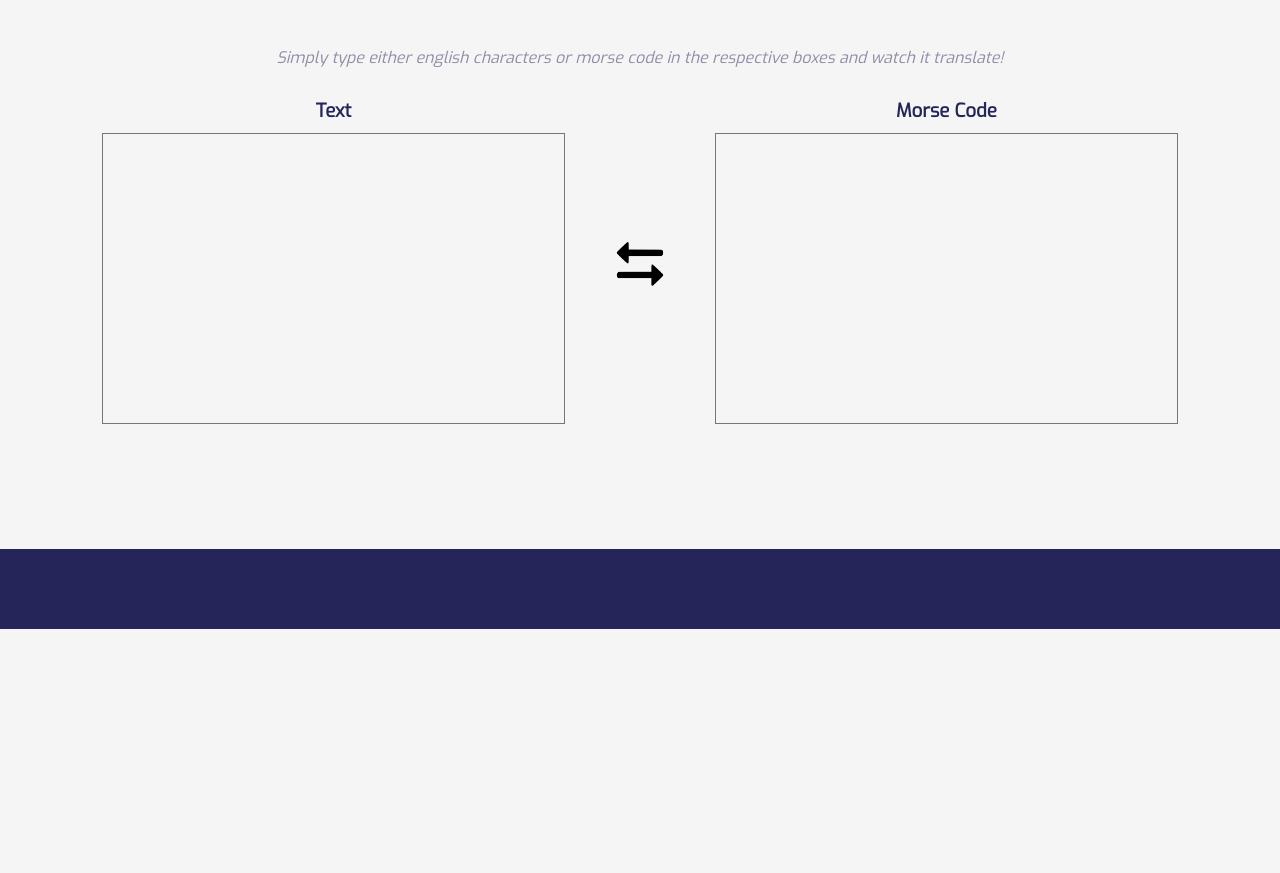
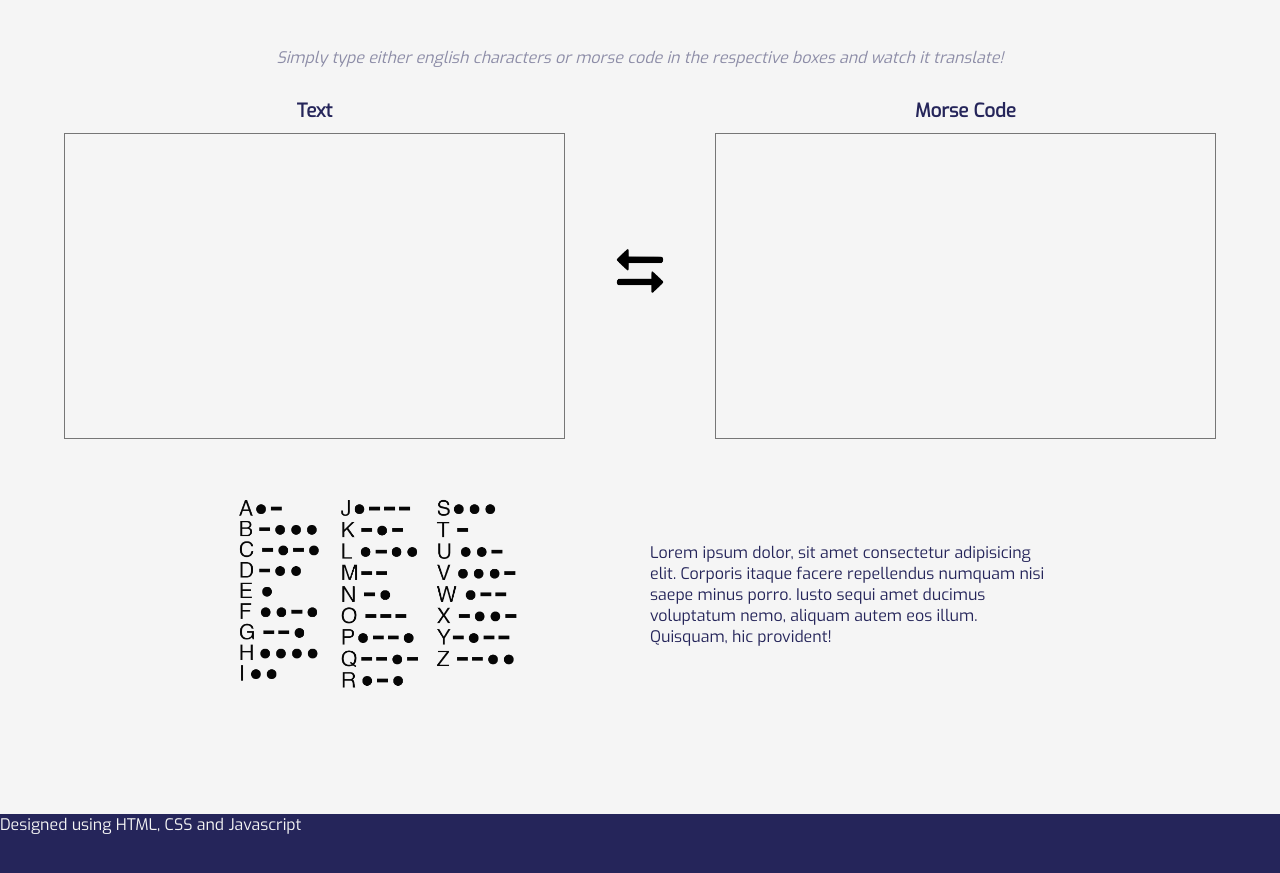
Before and after one commit to ashleykouch/morse-code-translator, a plain HTML site: page index.html in a window 1280 px wide. Shown: the part 137-1010 px from the top of the page. Before the commit the page ends 800 px from the top, so only its background shows below. Drawn offline with Linux system fonts and the light colour scheme.

Commit message:
updated styling and added about section

```diff
--- /dev/null
+++ b/_styles/_about.scss
@@ -0,0 +1,21 @@
+.about {
+  &__morseCode {
+    margin-top: 50px;
+
+    display: flex;
+    flex-direction: row;
+    justify-content: center;
+    align-items: center;
+
+    &--img {
+      width: 300px;
+      height: 200px;
+      margin-right: 60px;
+    }
+
+    &--text {
+      width: 400px;
+      margin-left: 60px;
+    }
+  }
+}
--- a/_styles/_footer.scss
+++ b/_styles/_footer.scss
@@ -4,5 +4,10 @@
     width: 100vw;
     height: 80px;
     background: rgb(37, 37, 90);
+
+    &--info1 {
+      background: rgb(37, 37, 90);
+      color: whitesmoke;
+    }
   }
 }
--- a/_styles/_textarea-containers.scss
+++ b/_styles/_textarea-containers.scss
@@ -21,6 +21,6 @@
     overflow-y: scroll;
     resize: none;
 
-    font-size: 14px;
+    font-size: 15px;
   }
 }
--- a/index.html
+++ b/index.html
@@ -56,8 +56,26 @@
       </div>
     </div>
 
+    <div class="about__morseCode">
+      <img
+        class="about__morseCode--img"
+        src="./assets/morse-code.png"
+        alt="morseCodeTranslate"
+      />
+      <p class="about__morseCode--text">
+        Lorem ipsum dolor, sit amet consectetur adipisicing elit. Corporis
+        itaque facere repellendus numquam nisi saepe minus porro. Iusto sequi
+        amet ducimus voluptatum nemo, aliquam autem eos illum. Quisquam, hic
+        provident!
+      </p>
+    </div>
+
     <footer class="footer">
-      <div class="footer__content"></div>
+      <div class="footer__content">
+        <p class="footer__content--info1">
+          Designed using HTML, CSS and Javascript
+        </p>
+      </div>
     </footer>
   </body>
 </html>
--- a/script.js
+++ b/script.js
@@ -41,6 +41,7 @@
   S: "...",
   T: "-",
   U: "..-",
+  V: "...-",
   W: ".--",
   X: "-..-",
   Y: "-.--",
--- a/styles.scss
+++ b/styles.scss
@@ -3,6 +3,7 @@
 @use "./_styles/info";
 @use "./_styles/textarea-containers";
 @use "./_styles/footer";
+@use "./_styles/about";
 
 * {
   font-family: "Exo", sans-serif;
```
Also changed, not shown: assets/morse-code.png (added), styles.css.
